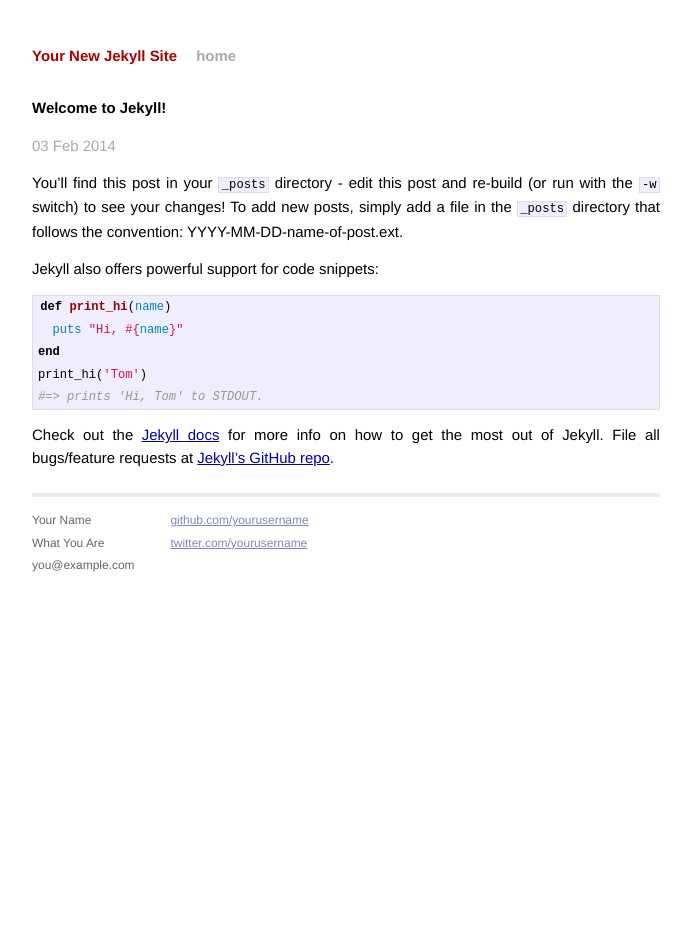
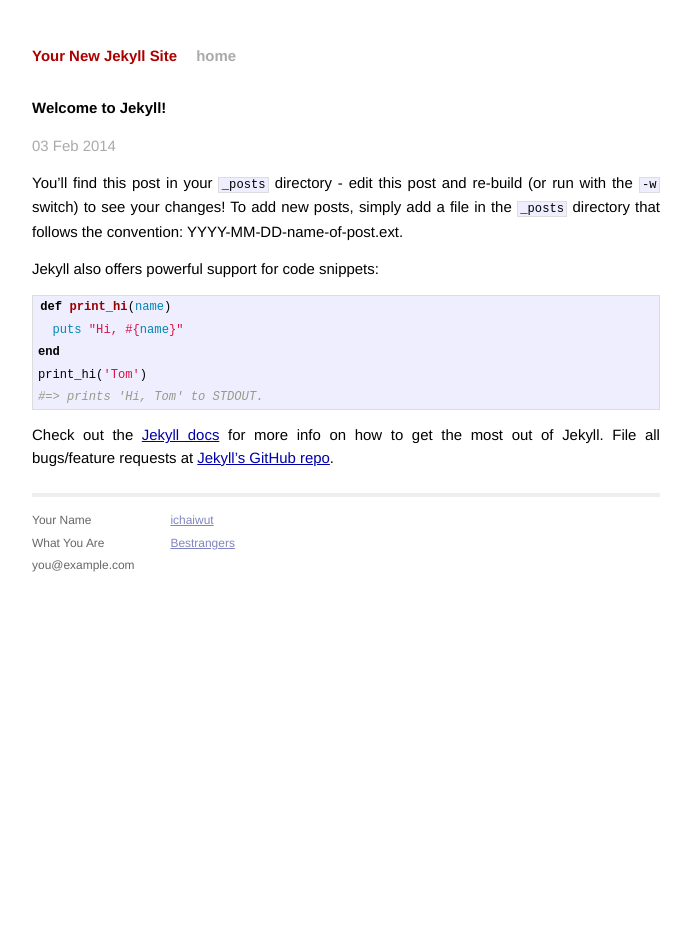
Before and after one commit to ichaiwut/ichaiwut.github.io, a Jekyll site: the page built from _posts/2014-02-03-welcome-to-jekyll.markdown, in a window 1280 px wide. Shown: the whole page, without its empty margins (294-985 px from the left). Built offline with Jekyll 4.4.1, drawn with Linux system fonts in a browser that asks for light colours; Markdown is read by kramdown in place of the engine named in the settings.

Commit message:
Fixed contact

```diff
--- a/_layouts/default.html
+++ b/_layouts/default.html
@@ -33,8 +33,8 @@
             </div>
             <div class="contact">
               <p>
-                <a href="https://github.com/yourusername">github.com/yourusername</a><br />
-                <a href="https://twitter.com/yourusername">twitter.com/yourusername</a><br />
+                <a href="https://github.com/ichaiwut">ichaiwut</a><br />
+                <a href="https://twitter.com/bestrangers">Bestrangers</a><br />
               </p>
             </div>
           </div>
```
